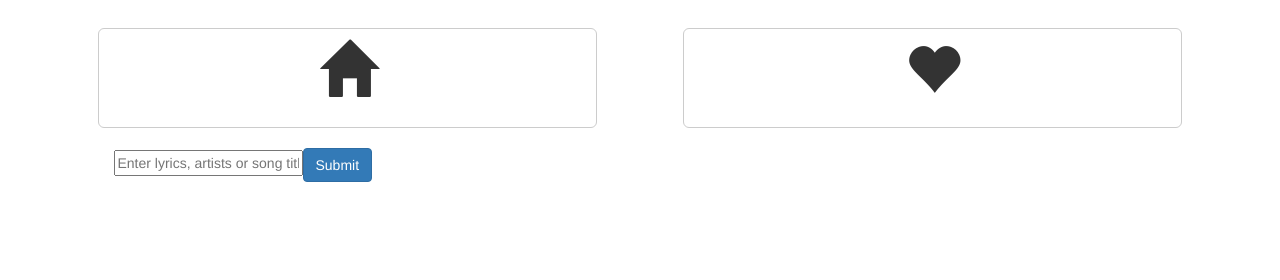
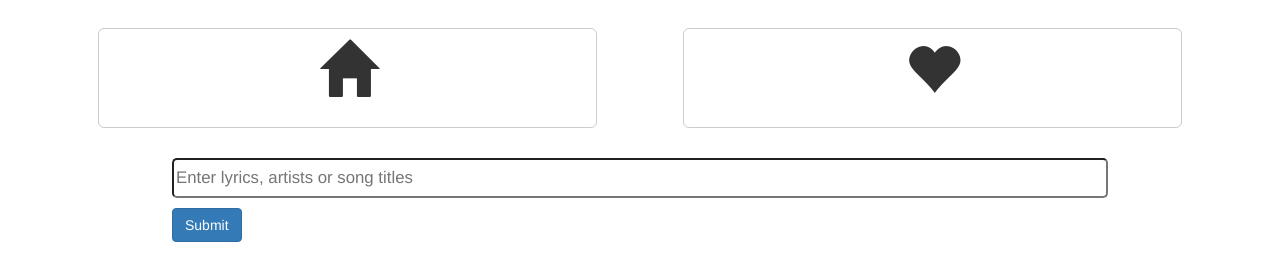
Before and after one commit to kdgiddyup/SmartyPants, a website: page app/public/search.html in a window 1280 px wide. Shown: the part 82-362 px from the top of the page. Drawn offline with nearby package versions, Linux system fonts and the light colour scheme.

Commit message:
updates to search.html

```diff
--- a/app/public/assets/helpers/search.js
+++ b/app/public/assets/helpers/search.js
@@ -14,6 +14,7 @@ var user = currentUser();
 
       // we'll send input and user, since we'll use user info in back end to check on favorited status of songs
       $.post("api/search/",{input,user},function(data){
+        console.log(data);
         renderSearchResults(data.songs);
       });
     })
--- a/app/public/assets/styles/main.css
+++ b/app/public/assets/styles/main.css
@@ -36,6 +36,20 @@
     color: #000;
 }
 #searchInput {
-    width: 90%;
-    margin: 20px auto;
+    width: 100%;
+    margin: 30px auto;
 }
+.searchWrapper {
+    width: 80%;
+    margin: 0 auto;
+}
+#lyricsSearch {
+    width: 100%;
+    display: block;
+    height: 40px;
+    border-radius: 5px;
+    font-size: 1.2em;
+}
+#lyricsSearchButton {
+    margin: 10px 0;
+}
--- a/app/public/search.html
+++ b/app/public/search.html
@@ -50,8 +50,10 @@
 
   <div class="row">
     <div id="searchInput" class="col-lg-12 input-group">
-      <input class="input" id="lyricsSearch" name="lyricsSearch" placeholder="Enter lyrics, artists or song titles" type="text">
-      <button class="btn btn-primary" id="lyricsSearchButton" type="submit">Submit</button>
+      <div class="searchWrapper">
+        <input class="input" id="lyricsSearch" name="lyricsSearch" placeholder="Enter lyrics, artists or song titles" type="text">
+        <button class="btn btn-primary centered" id="lyricsSearchButton" type="submit">Submit</button>
+      </div>
     </div>
   </div>
 
```
